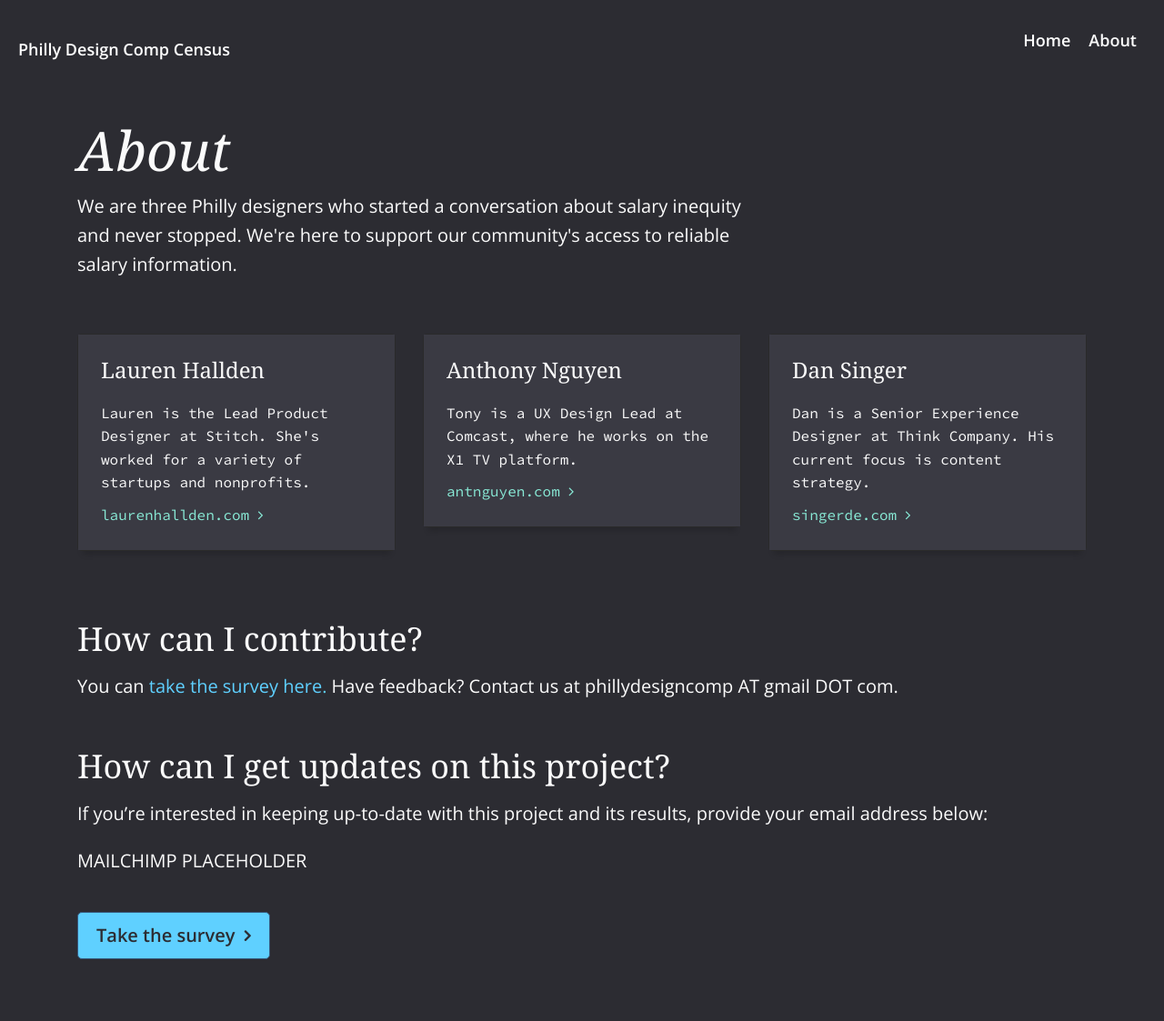
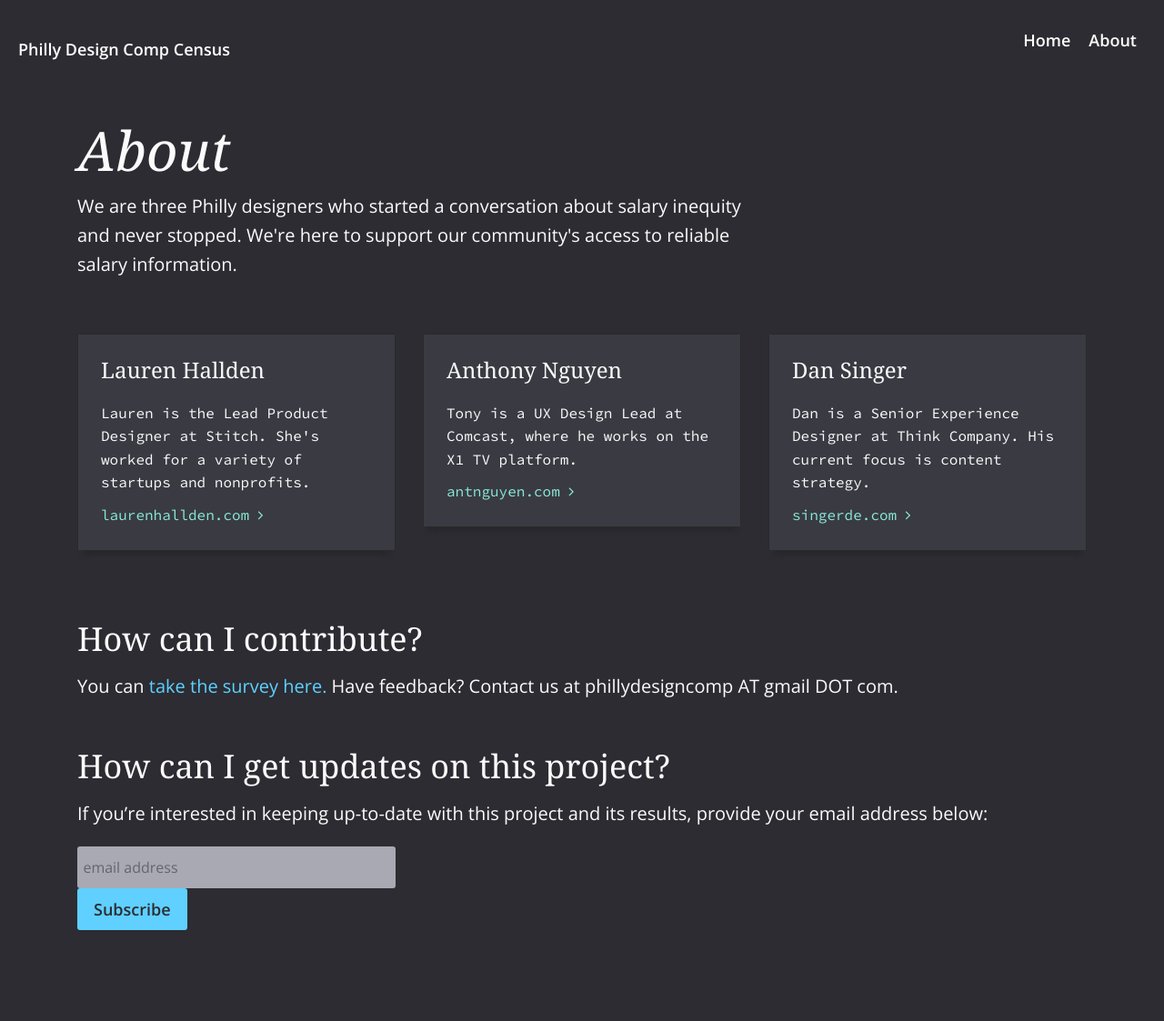
Before and after one commit to laurenhallden/designer-survey, a Jekyll site: the page built from about.md, in a window 1280 px wide. Shown: the whole page at 91% size. Built offline with Jekyll 4.4.1, drawn with Linux system fonts in a browser that asks for light colours; nearby versions of some CDN libraries; comment, search, counter and statistics services are not loaded; before the commit the page ends 1075 px from its top, so only the background shows below that.

Commit message:
adding mailshimp form

```diff
--- a/_includes/head.html
+++ b/_includes/head.html
@@ -24,6 +24,7 @@
 
 <!-- STYLESHEETS -->
 <link rel="stylesheet" href="/stylesheets/bootstrap.css">
+<link href="//cdn-images.mailchimp.com/embedcode/horizontal-slim-10_7.css" rel="stylesheet" type="text/css">
 <link rel="stylesheet" type="text/css" href="/stylesheets/screen.css">
 
 <!-- WEBFONTS -->
--- a/_layouts/about.html
+++ b/_layouts/about.html
@@ -55,13 +55,22 @@
                 <h3>How can I contribute?</h3>
                 <p>You can <a href="#">take the survey here.</a> Have feedback? Contact us at phillydesigncomp AT gmail DOT com.</p>
                 <h3>How can I get updates on this project?</h3>
-                <p>If you’re interested in keeping up-to-date with this project and its results, provide your email address below:</p> MAILCHIMP PLACEHOLDER
+                <p>If you’re interested in keeping up-to-date with this project and its results, provide your email address below:</p>
 
-            </div>
-        </div>
-        <div class="row">
-            <div class="col-12">
-                <button type="button" class="btn btn-primary btn-lg">Take the survey <i class="fa fa-angle-right"></i></button>
+                <!-- Begin Mailchimp Signup Form -->
+                <div id="mc_embed_signup">
+                    <form action="https://gmail.us3.list-manage.com/subscribe/post?u=04cfc825e27ada5c0f9b49361&amp;id=9be5d2c62c" method="post" id="mc-embedded-subscribe-form" name="mc-embedded-subscribe-form" class="validate" target="_blank" novalidate>
+                        <div id="mc_embed_signup_scroll">
+
+                        <input type="email" value="" name="EMAIL" class="email" id="mce-EMAIL" placeholder="email address" required>
+                        <!-- real people should not fill this in and expect good things - do not remove this or risk form bot signups-->
+                        <div style="position: absolute; left: -5000px;" aria-hidden="true"><input type="text" name="b_04cfc825e27ada5c0f9b49361_9be5d2c62c" tabindex="-1" value=""></div>
+                        <div class="clear"><input type="submit" value="Subscribe" name="subscribe" id="mc-embedded-subscribe" class="button btn btn-primary"></div>
+                        </div>
+                    </form>
+                </div>
+                <!--End mc_embed_signup-->
+
             </div>
         </div>
     </div>
--- a/sass/_layout.scss
+++ b/sass/_layout.scss
@@ -1,3 +1,7 @@
+body {
+	padding-bottom: 80px;
+}
+
 section {
 	padding-top: 20px;
 	padding-bottom: 20px;
--- a/stylesheets/screen.css
+++ b/stylesheets/screen.css
@@ -503,23 +503,28 @@ a:active {
 }
 
 /* line 1, ../sass/_layout.scss */
+body {
+  padding-bottom: 80px;
+}
+
+/* line 5, ../sass/_layout.scss */
 section {
   padding-top: 20px;
   padding-bottom: 20px;
 }
 
-/* line 6, ../sass/_layout.scss */
+/* line 10, ../sass/_layout.scss */
 section + section {
   padding-top: 5px;
 }
 
-/* line 10, ../sass/_layout.scss */
+/* line 14, ../sass/_layout.scss */
 .row + .row {
   margin-top: 40px;
 }
 
 @media screen and (max-width: 767px) {
-  /* line 16, ../sass/_layout.scss */
+  /* line 20, ../sass/_layout.scss */
   .col-space + .col-space {
     margin-top: 30px;
   }
@@ -645,4 +650,54 @@ section + section {
   background-color: #3A3A43;
 }
 
+/* line 118, ../sass/_components.scss */
+#mc_embed_signup {
+  text-align: left;
+  display: block;
+  background: transparent;
+  font-size: 18px !important;
+  font-weight: 500;
+  width: 100%;
+}
+/* line 126, ../sass/_components.scss */
+#mc_embed_signup form {
+  text-align: left !important;
+}
+/* line 130, ../sass/_components.scss */
+#mc_embed_signup input.email {
+  font-family: "Open Sans","Helvetica Neue",Arial,Helvetica,Verdana,sans-serif;
+  font-size: 16px;
+  border: 0;
+  -webkit-border-radius: 3px;
+  -moz-border-radius: 3px;
+  border-radius: 3px;
+  color: #2C2C32;
+  background-color: #a9a9b4;
+  box-sizing: border-box;
+  height: 46px;
+  padding: 0px 0.4em;
+  display: inline-block;
+  margin: 0;
+  width: 350px;
+  vertical-align: top;
+}
+/* line 148, ../sass/_components.scss */
+#mc_embed_signup .button {
+  font-size: 18px;
+  border: none;
+  -webkit-border-radius: 3px;
+  -moz-border-radius: 3px;
+  border-radius: 3px;
+  letter-spacing: 0;
+  color: #2C2C32;
+  background-color: #5FD0FF;
+  box-sizing: border-box;
+  height: 46px;
+  line-height: 46px;
+  padding: 0 18px;
+  display: inline-block;
+  margin: 0;
+  transition: all 0.23s ease-in-out 0s;
+}
+
 /* Standard */
```
Also changed, not shown: _layouts/standard.html (+15 -1 lines), sass/_components.scss (+49 -0 lines).
